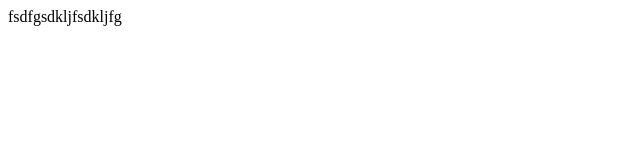
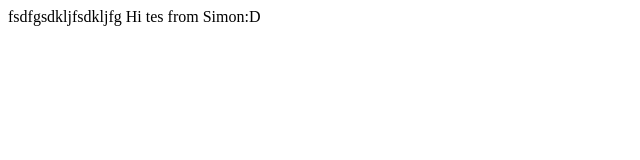
Before and after one commit to klianeva/breadfastclub, a plain HTML site: page tesdt.html in a window 1280 px wide. Shown: the whole page, without its empty margins (0-640 px from the left). Drawn offline with Linux system fonts and the light colour scheme.

Commit message:
Changes from Simon
Hi

```diff
--- a/tesdt.html
+++ b/tesdt.html
@@ -5,5 +5,7 @@
 </head>
 <body>
 fsdfgsdkljfsdkljfg
+
+Hi tes from Simon:D
 </body>
 </html>
```
